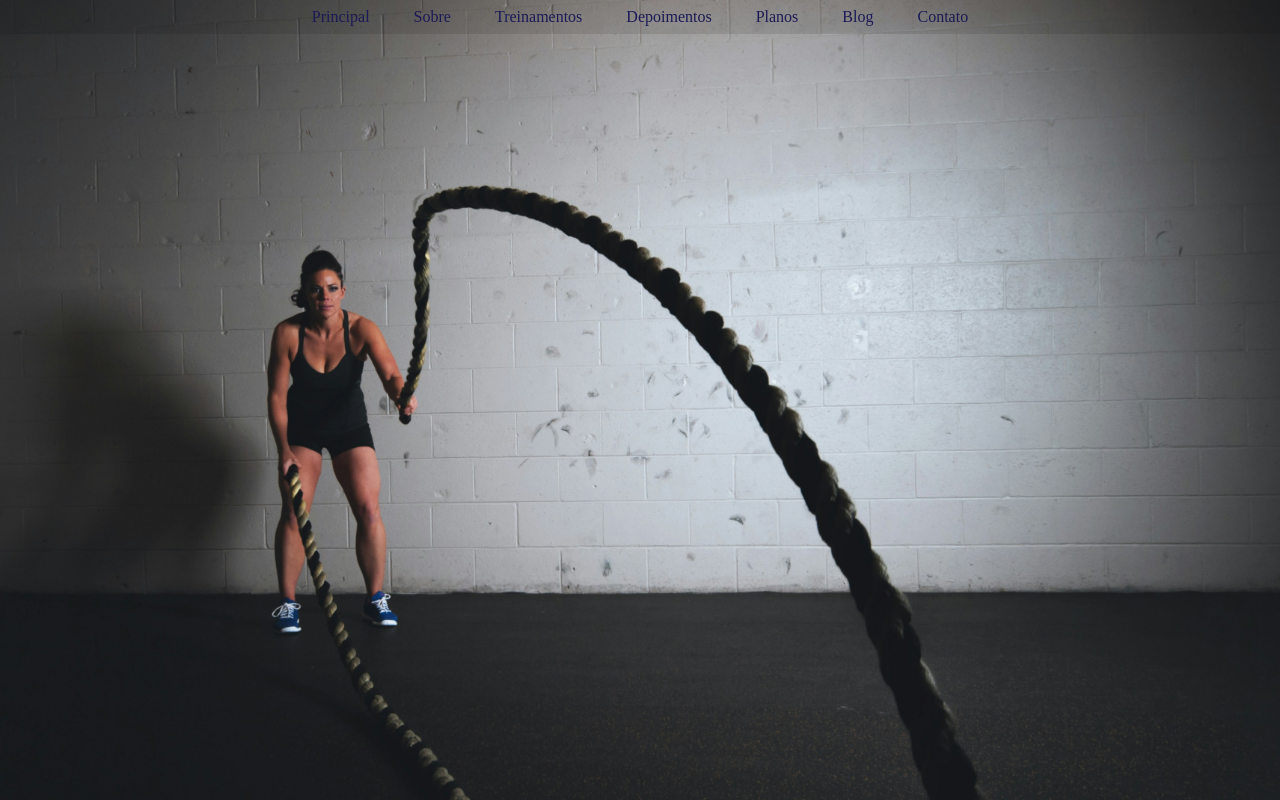
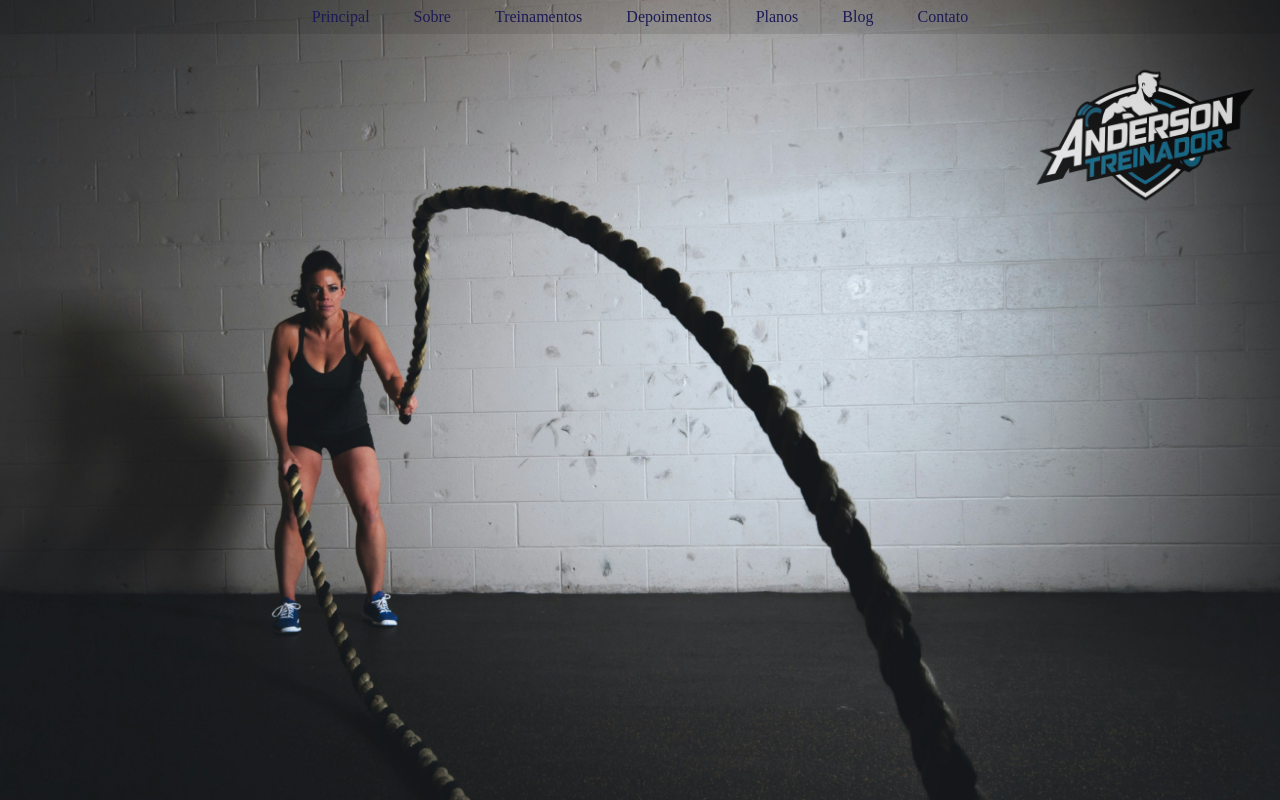
Before and after one commit to AndersonLeoni/projeto-trainner, a plain HTML site: page index.html in a window 1280 px wide. Drawn offline with Linux system fonts and the light colour scheme.

Commit message:
alguns ajustes na estrutura

```diff
--- a/index.html
+++ b/index.html
@@ -22,6 +22,9 @@
             <a href="">Contato</a>
         </nav>
     </header>
+    <div class="logo">
+        <img src="assets/logo.png" alt="Logo Anderson Treinador">
+    </div>
 
 </body>
 
--- a/style.css
+++ b/style.css
@@ -21,3 +21,17 @@ body {
     margin: 0 20px;
     font-size: 16px;
 }
+
+.logo {
+    position: fixed;
+    top: 0;
+    right: 0;
+    z-index: 1000; /* make sure it's on top of other elements */
+    padding: 10px; /* add some padding around the logo */
+  }
+
+  .logo img {
+    width: 250px; /* adjust the logo size as needed */
+    height: 250px;
+    opacity: 0.8;
+  }
```
Also changed, not shown: assets/logo.png (added).
